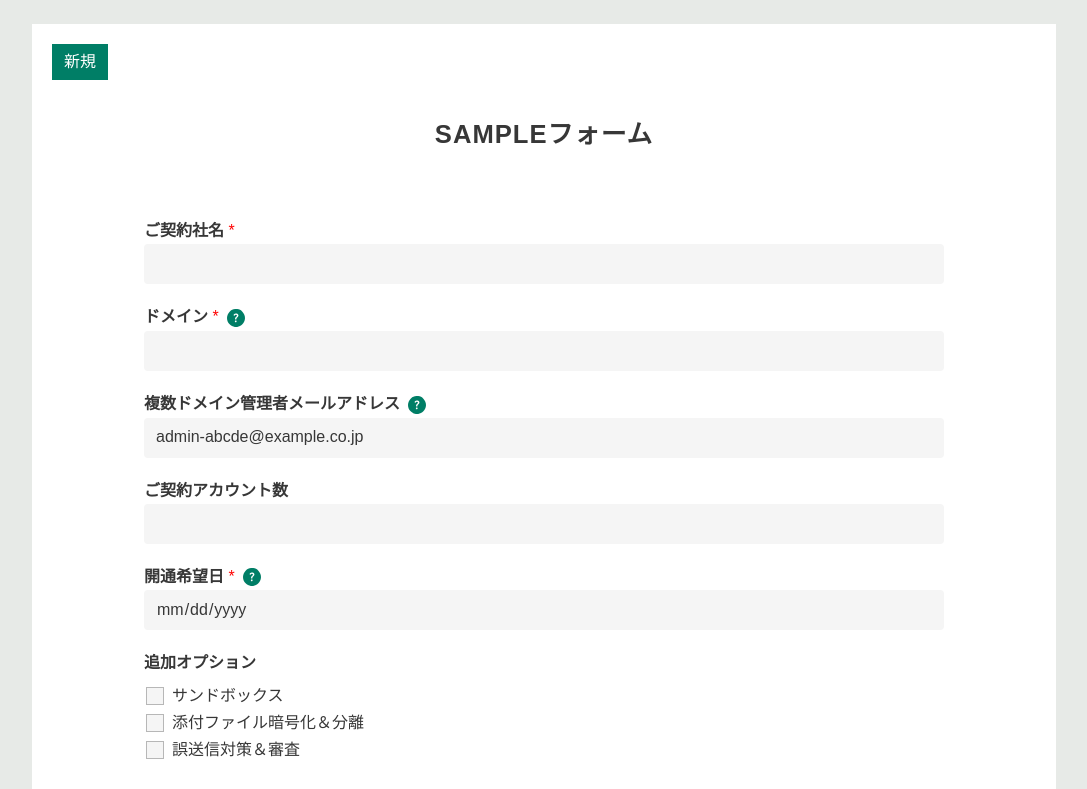
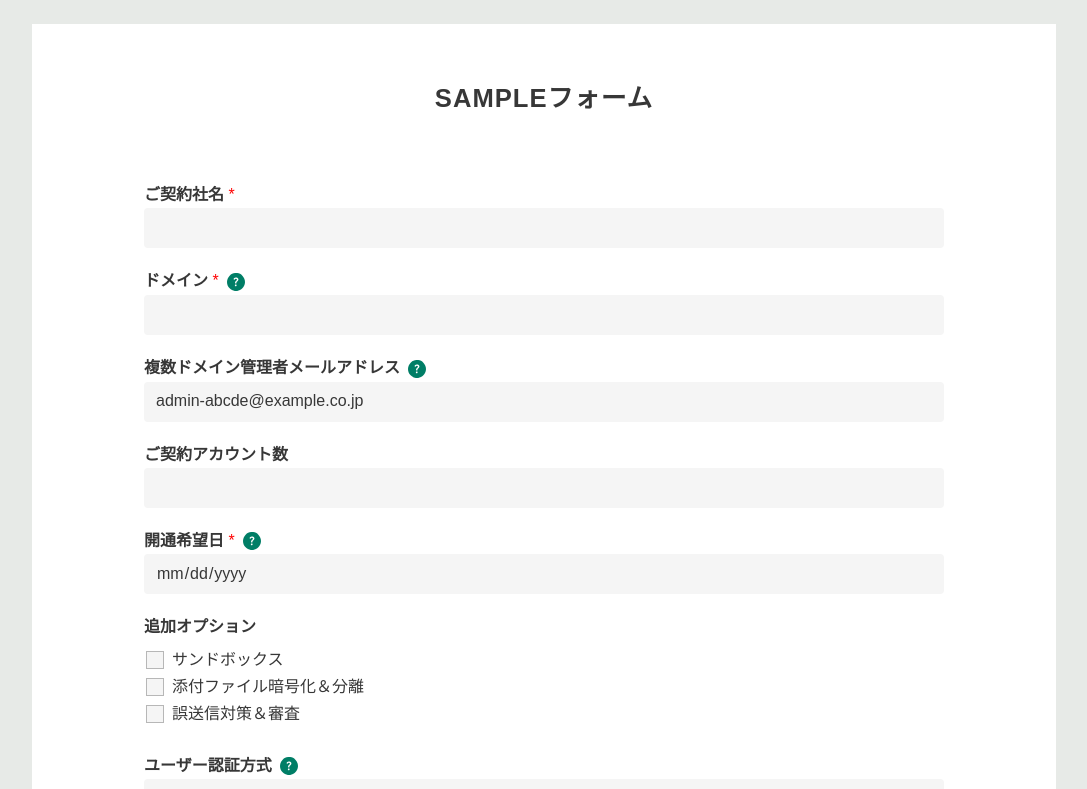
Before and after one commit to yukiaoym/form1, a Next.js app: page /nifcloud/new in a window 1280 px wide. Shown: the top 789 px of the page, without its empty margins (96-1183 px from the left). Built offline with nearby package versions, Linux system fonts and the light colour scheme.

Commit message:
first commit

```diff
--- a/pages/nifcloud/[id].tsx
+++ b/pages/nifcloud/[id].tsx
@@ -100,10 +100,10 @@ export default function New({type}:TypeProps) {
     return (
         <Background>
             <Main>
-                <Menu type={type}>
-                    {/* <img src={ isProd ? `${SUB_DIRECTORY}/CyberSolutions.png` : "/CyberSolutions.png" } /> */}
+                {/* <Menu type={type}>
+                    <img src={ isProd ? `${SUB_DIRECTORY}/CyberSolutions.png` : "/CyberSolutions.png" } />
                     <div>{MenuDict[type]}</div>
-                </Menu>
+                </Menu> */}
                 <Title>SAMPLEフォーム</Title>
                 <Contents>
                     {/* <Explanation>
```
